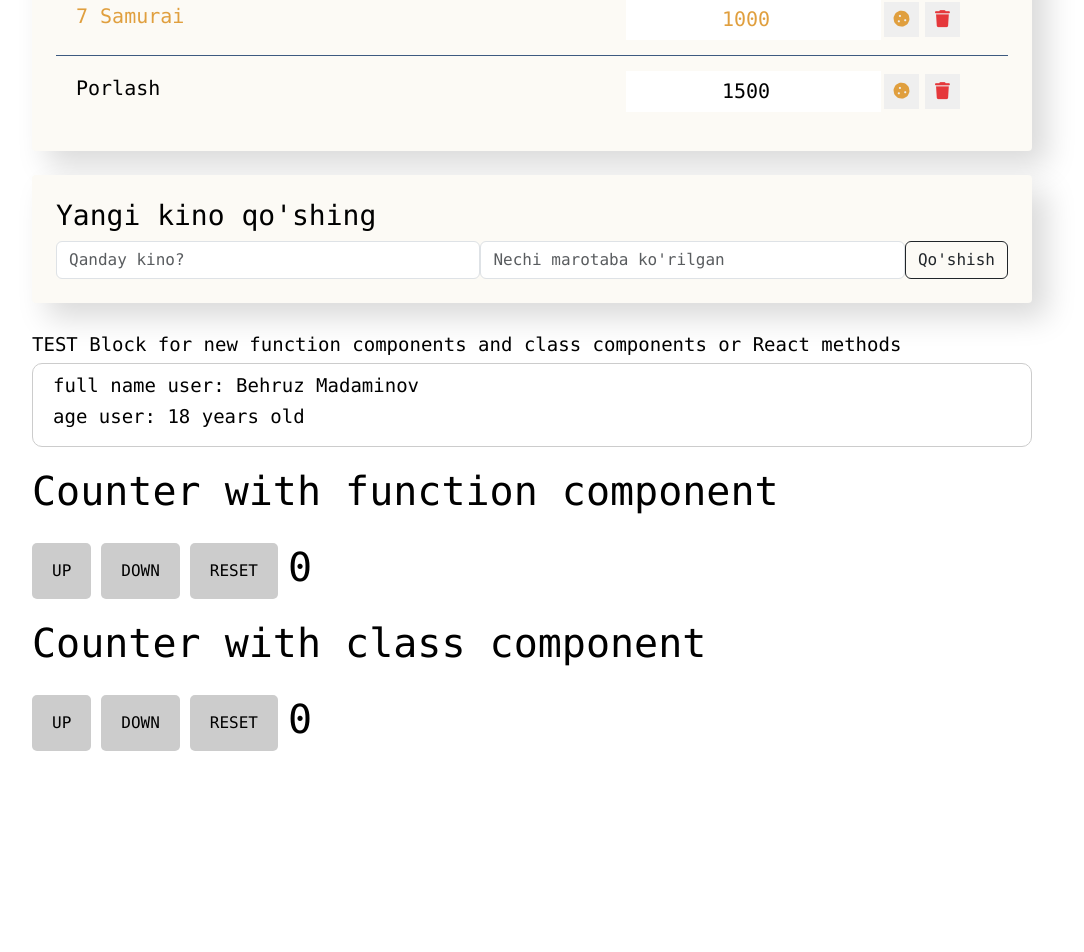
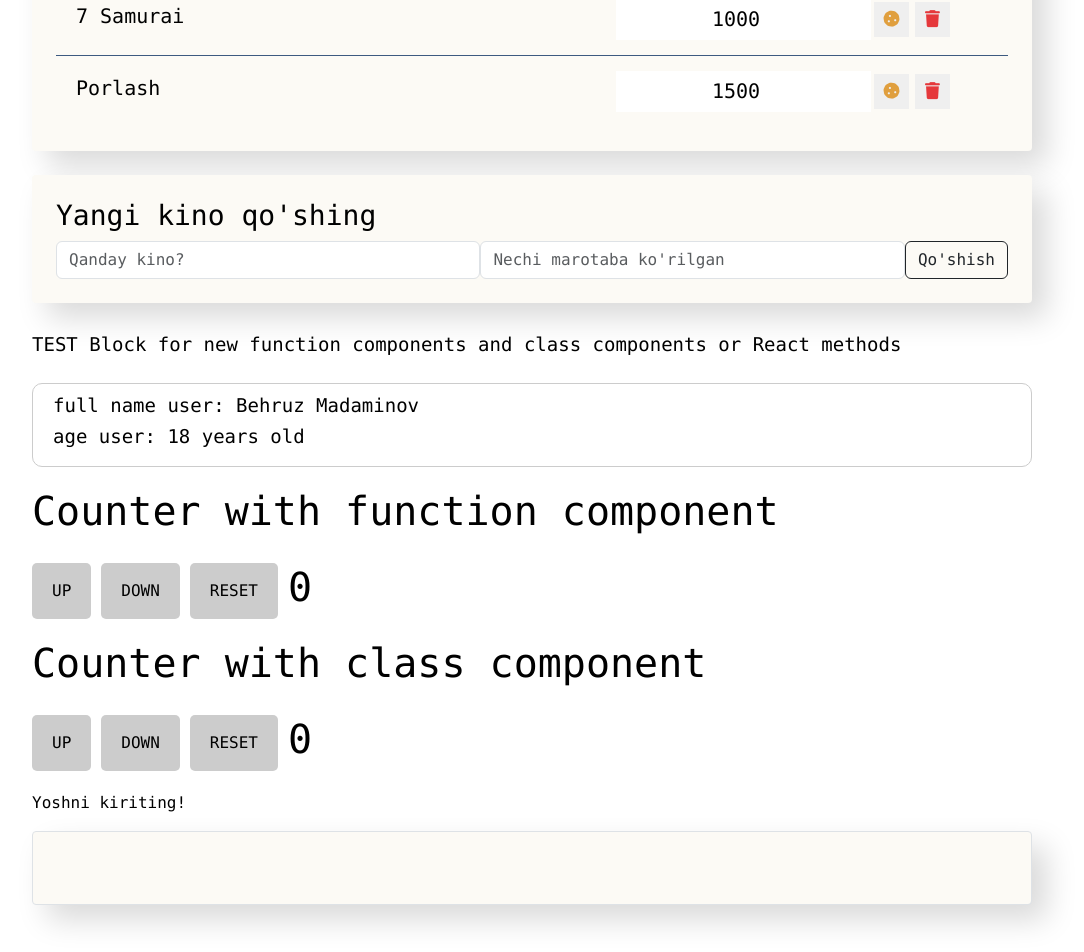
Before and after one commit to Behruz746/reactJS-2024, a React (Vite) app in the folder 00-dars-create-react-app/: page / in a window 1280 px wide. Shown: the part 574-1526 px from the top of the page, without its empty margins (108-1192 px from the left). Before the commit the page ends 1405 px from the top, so only its background shows below. Built offline with nearby package versions, Linux system fonts and the light colour scheme.

Commit message:
added: event in react

```diff
--- a/00-dars-create-react-app/src/components/MovieListItem.jsx
+++ b/00-dars-create-react-app/src/components/MovieListItem.jsx
@@ -1,28 +1,92 @@
 import React from "react";
 
-function MovieListItem({ name, views, favorite }) {
+class MovieListItem extends React.Component {
+  constructor(props) {
+    super(props);
+    this.state = {
+      favorite: false,
+      like: false,
+    };
+  }
+
+  favoriteHandel = () => {
+    this.setState(({ favorite }) => ({
+      favorite: !favorite,
+    }));
+  };
+
+  likeHandel = () => {
+    this.setState(({ like }) => ({
+      like: !like,
+    }));
+  };
+
+  deleteHandel = () => {};
+
+  render() {
+    const { name, views } = this.props;
+    const { favorite, like } = this.state;
     return (
       <li
         className={`list-group-item d-flex jusrify-content-between ${
           favorite && "increase"
-      }`}
+        } ${like && "like"}`}
       >
-      <span className="list-group-item-label">{name}</span>
+        <span className="list-group-item-label" onClick={this.likeHandel}>
+          {name}
+        </span>
         <input
           type="number"
           className="list-group-item-input"
           defaultValue={views}
         />
         <div className="d-flex justify-center align-item-center">
-        <button type="button" className="btn-cookie btn-sm">
+          <button
+            type="button"
+            className="btn-cookie btn-sm"
+            onClick={this.favoriteHandel}
+          >
             <i className="fas fa-cookie"></i>
           </button>
-        <button type="button" className="btn-trash btn-sm">
+          <button
+            type="button"
+            className="btn-trash btn-sm"
+            onClick={this.deleteHandel}
+          >
             <i className="fas fa-trash"></i>
           </button>
+
+          <i className="fas fa-star"></i>
         </div>
       </li>
     );
   }
+}
+
+// function MovieListItem({ name, views, favorite }) {
+//   return (
+//     <li
+//       className={`list-group-item d-flex jusrify-content-between ${
+//         favorite && "increase"
+//       }`}
+//     >
+//       <span className="list-group-item-label">{name}</span>
+//       <input
+//         type="number"
+//         className="list-group-item-input"
+//         defaultValue={views}
+//       />
+//       <div className="d-flex justify-center align-item-center">
+//         <button type="button" className="btn-cookie btn-sm">
+//           <i className="fas fa-cookie"></i>
+//         </button>
+//         <button type="button" className="btn-trash btn-sm">
+//           <i className="fas fa-trash"></i>
+//         </button>
+//         <i className="fas fa-star"></i>
+//       </div>
+//     </li>
+//   );
+// }
 
 export default MovieListItem;
--- a/00-dars-create-react-app/src/components/TestBlock.jsx
+++ b/00-dars-create-react-app/src/components/TestBlock.jsx
@@ -35,6 +35,7 @@ class Count extends React.Component {
     super(props);
     this.state = {
       counter: 0,
+      age: "",
     };
   }
 
@@ -53,8 +54,13 @@ class Count extends React.Component {
     this.setState((prevState) => ({ counter: 0 }));
   };
 
+  changeHandler = (e) => {
+    this.setState((prevState) => ({ age: e.target.value }));
+  };
+
   render() {
     return (
+      <>
         <div style={{ width: "100%", display: "flex", gap: "10px" }}>
           <button
             style={{
@@ -91,12 +97,24 @@ class Count extends React.Component {
           </button>
           <h1>{this.state.counter}</h1>
         </div>
+        <form active="#" style={{ display: "flex", flexDirection: "column" }}>
+          <span>Yoshni kiriting! {this.state.age}</span>
+          <input
+            type="number"
+            min={1}
+            max={999}
+            className="form-control search-input mt-3"
+            onChange={this.changeHandler}
+          />
+        </form>
+      </>
     );
   }
 }
 
 function Counter() {
   const [isCount, setIsCount] = useState(0);
+
   return (
     <div style={{ width: "100%", display: "flex", gap: "10px" }}>
       <button
@@ -141,7 +159,12 @@ function Counter() {
 function TestBlock() {
   return (
     <div
-      style={{ marginTop: "30px", display: "flex", flexDirection: "column" }}
+      style={{
+        marginTop: "30px",
+        display: "flex",
+        flexDirection: "column",
+        gap: "20px",
+      }}
     >
       <h1 style={{ fontSize: "19px" }}>
         TEST Block for new function components and class components or React
@@ -149,7 +172,6 @@ function TestBlock() {
       </h1>
       <div style={{ display: "flex", flexDirection: "column", gap: "20px" }}>
         <User firstName={"Behruz"} lastName={"Madaminov"} age={18} />
-
         <h1>Counter with function component</h1>
         <Counter />
         <h1>Counter with class component</h1>
```
Lines whose indentation alone changed are shown as unchanged.
